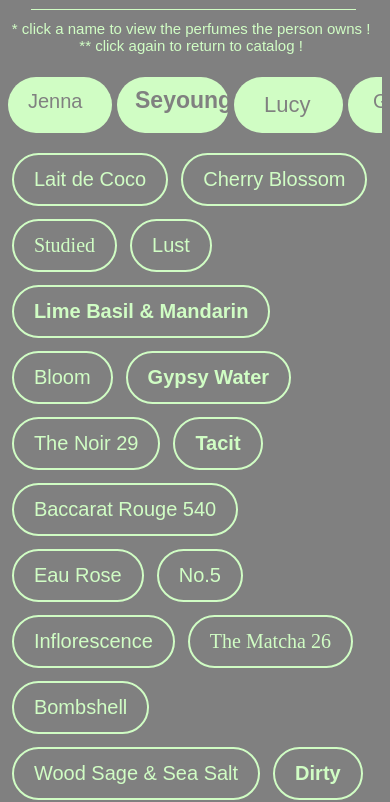
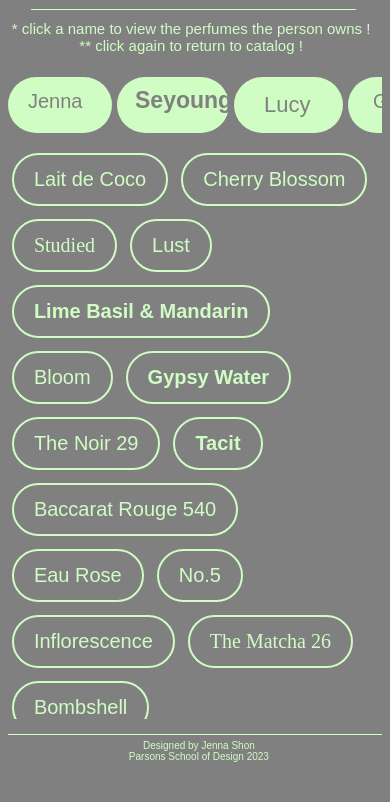
Before and after one commit to shony853/core-2-int-lab, a website built with Parcel: page projects/project2/project2.html in a window 390 px wide. Shown: the part 67-869 px from the top of the page. After the commit the page ends 844 px from the top, so only its background shows below. Built offline with nearby package versions, Linux system fonts and the light colour scheme; a web font is replaced by a local one.

Commit message:
responsive css

```diff
--- a/projects/project2/project2.css
+++ b/projects/project2/project2.css
@@ -170,6 +170,8 @@
         margin-top: 20px;
         font-size: 20px;
         gap: 13px;
+        height: 67vh;
+        overflow-y: scroll;
 
     }
 }
--- a/projects/project2/project2.js
+++ b/projects/project2/project2.js
@@ -41,6 +41,10 @@
               <div class="notes"><span class="label">Notes </span>${item.notes.replaceAll("\n", "<br>")}</div>
             </div>
           </div>
+          <h3>
+          Designed by Jenna Shon <br>
+          Parsons School of Design 2023
+          </h3>
       </div>`;
 
 
```
